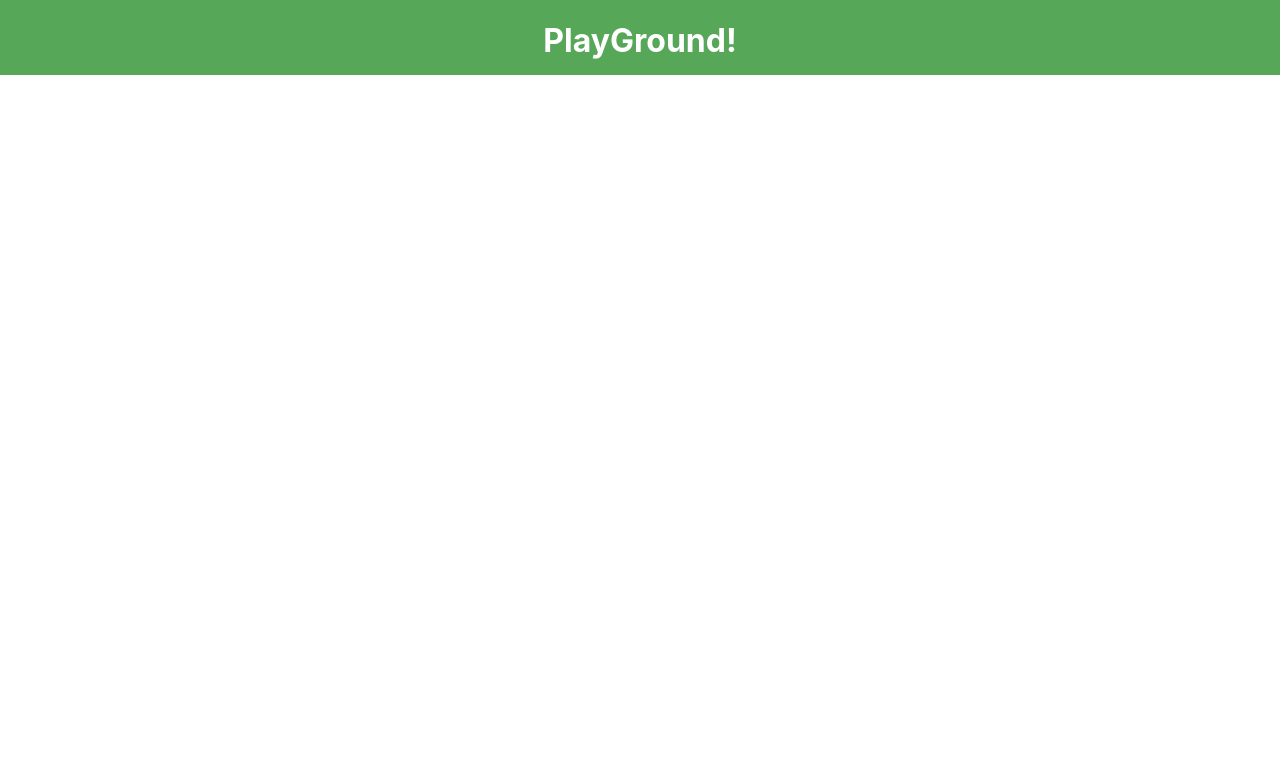
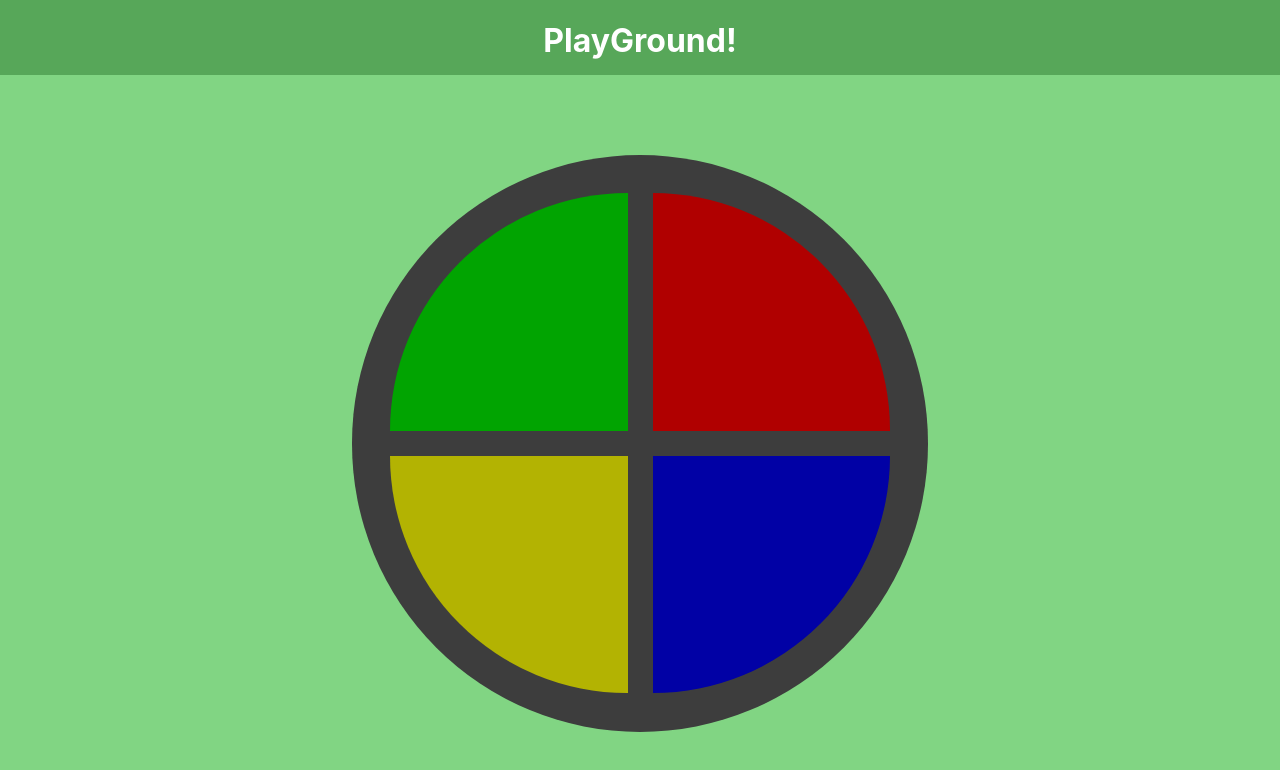
Before and after one commit to federico-palma/playground, a React (Create React App) app: page /Simon-Says in a window 1280 px wide. Shown: the top 770 px of the page. Built offline with nearby package versions, Linux system fonts and the light colour scheme; the HTML template or start-up script is replaced by a standard one.

Commit message:
Create basic layout for simon says

```diff
--- a/src/Pages/Simon-says/SimonSays.module.css
+++ b/src/Pages/Simon-says/SimonSays.module.css
@@ -0,0 +1,59 @@
+.background {
+  background-color: #81d583;
+  margin: 0px;
+  margin-top: 75px;
+  min-height: calc(100vh - 75px);
+  height: 100%;
+  width: 100vw;
+  display: flex;
+  flex-direction: column;
+  justify-content: flex-start;
+  align-items: center;
+}
+
+.board {
+  background-color: rgb(61, 61, 61);
+  width: 70%;
+  max-width: 500px;
+  /* height: 500px; */
+  aspect-ratio: 1;
+  margin: 20px;
+  margin-top: 80px;
+  padding: 3%;
+  display: grid;
+  grid-template-rows: 1fr 1fr;
+  grid-template-columns: 1fr 1fr;
+  gap: 5%;
+  border-radius: 50%;
+}
+
+.btn {
+  width: 100%;
+  height: 100%;
+  cursor: pointer;
+}
+
+.btn:active {
+  filter: contrast(400%);
+}
+
+.btn-1 {
+  background-color: rgb(1, 164, 1);
+  border-radius: 100% 0px 0px 0px;
+}
+.btn-2 {
+  background-color: rgb(176, 0, 0);
+  border-radius: 0px 100% 0px 0px;
+}
+.btn-3 {
+  background-color: rgb(179, 179, 2);
+  border-radius: 0px 0px 0px 100%;
+}
+.btn-4 {
+  background-color: rgb(1, 1, 165);
+  border-radius: 0px 0px 100% 0px;
+}
+
+.active {
+  filter: contrast(400%);
+}
--- a/src/Pages/Simon-says/SimonSaysPage.js
+++ b/src/Pages/Simon-says/SimonSaysPage.js
@@ -1,5 +1,16 @@
+import classes from "./SimonSays.module.css";
+
 const SimonSaysPage = () => {
-  return <div>Tesetttt</div>;
+  return (
+    <div className={classes.background}>
+      <main className={classes.board}>
+        <div className={`${classes.btn} ${classes["btn-1"]}`}></div>
+        <div className={`${classes.btn} ${classes["btn-2"]}`}></div>
+        <div className={`${classes.btn} ${classes["btn-3"]}`}></div>
+        <div className={`${classes.btn} ${classes["btn-4"]}`}></div>
+      </main>
+    </div>
+  );
 };
 
 export default SimonSaysPage;
```
